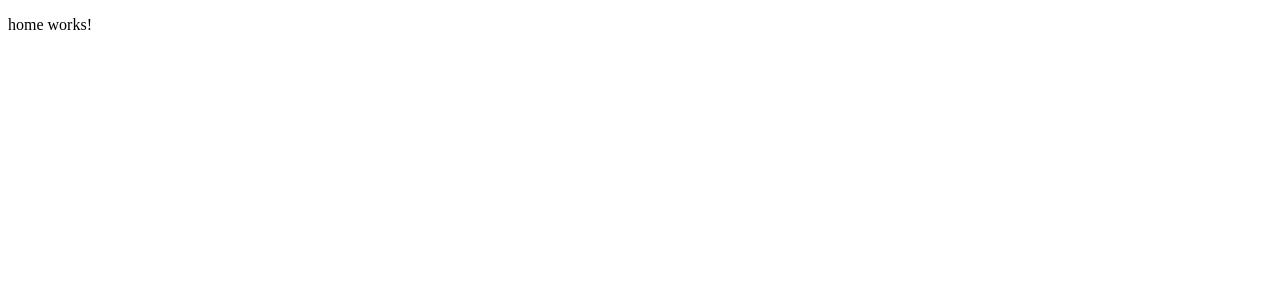
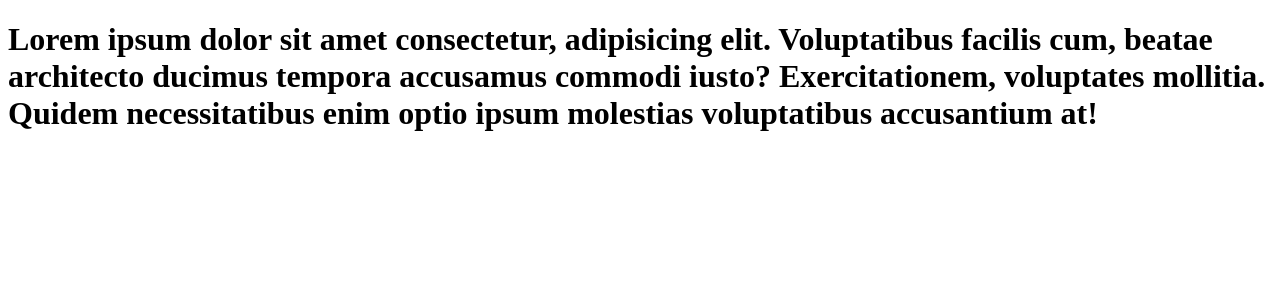
Before and after one commit to Gu-Simplicio/querUmSom-estudo-de-Angular, an Angular app: page / in a window 1280 px wide. Shown: the top 300 px of the page. Built offline with nearby package versions, Linux system fonts and the light colour scheme.

Commit message:
componente do header adicionado à home.ts para ir testando seu desenvolvimento

```diff
--- a/src/app/components/header/header.html
+++ b/src/app/components/header/header.html
@@ -1 +1,3 @@
-<p>header works!</p>
+<h1>
+    Lorem ipsum dolor sit amet consectetur, adipisicing elit. Voluptatibus facilis cum, beatae architecto ducimus tempora accusamus commodi iusto? Exercitationem, voluptates mollitia. Quidem necessitatibus enim optio ipsum molestias voluptatibus accusantium at!
+</h1>
--- a/src/app/pages/home/home.html
+++ b/src/app/pages/home/home.html
@@ -1 +1 @@
-<p>home works!</p>
+<app-header></app-header>
--- a/src/app/pages/home/home.ts
+++ b/src/app/pages/home/home.ts
@@ -1,8 +1,9 @@
 import { Component } from '@angular/core';
+import { Header } from '../../components/header/header';
 
 @Component({
   selector: 'app-home',
-  imports: [],
+  imports: [Header],
   templateUrl: './home.html',
   styleUrl: './home.css'
 })
```
